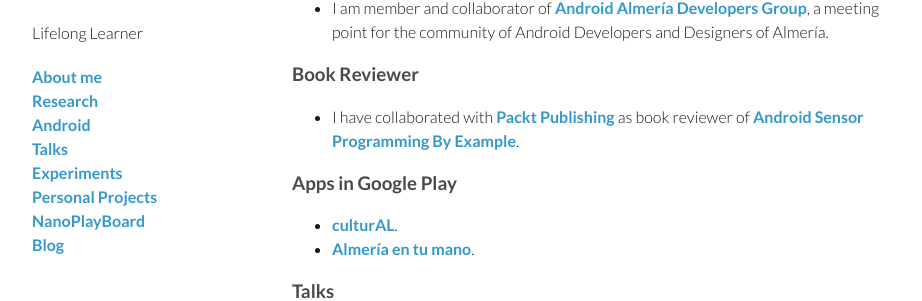
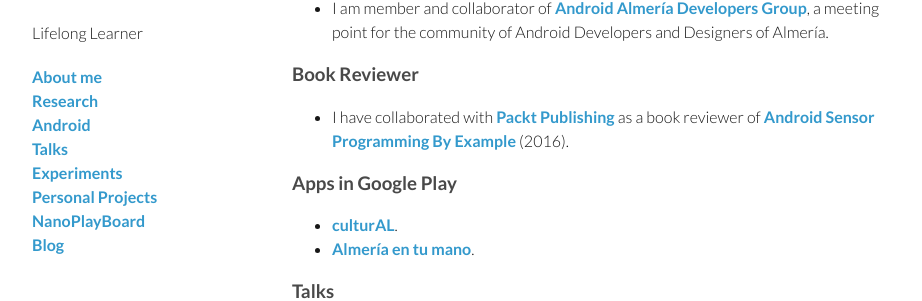
Before and after one commit to josejuansanchez/josejuansanchez.github.io, a Jekyll site: the page built from android/index.md, in a window 1280 px wide and 900 px high. Shown: the part 149-450 px from the top of the window, without its empty margins (178-1100 px from the left). Built offline with Jekyll 4.4.1, drawn with Linux system fonts in a browser that asks for light colours.

Commit message:
Update index.md

```diff
--- a/android/index.md
+++ b/android/index.md
@@ -9,7 +9,7 @@
 * I am member and collaborator of [Android Almería Developers Group](https://plus.google.com/u/0/communities/105420979515011141876), a meeting point for the community of Android Developers and Designers of Almería.
 
 ### Book Reviewer
-* I have collaborated with [Packt Publishing](https://www.packtpub.com) as book reviewer of [Android Sensor Programming By Example](https://www.packtpub.com/application-development/android-sensor-programming-example).
+* I have collaborated with [Packt Publishing](https://www.packtpub.com) as a book reviewer of [Android Sensor Programming By Example](https://www.packtpub.com/application-development/android-sensor-programming-example) (2016).
 
 ### Apps in Google Play
   - [culturAL](https://play.google.com/store/apps/details?id=org.josejuansanchez.agendaculturaldealmeria).
```
